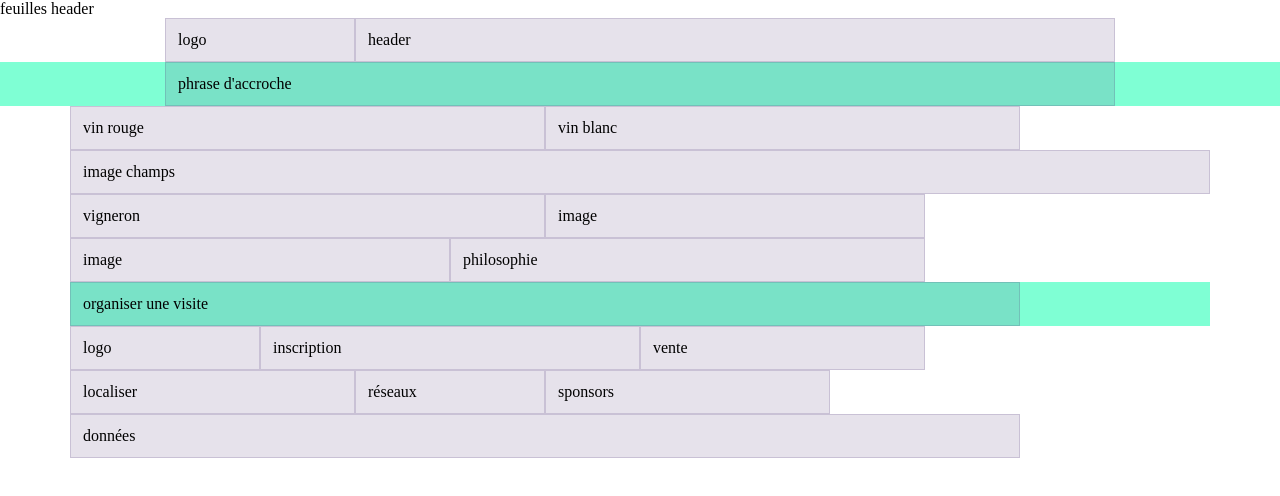
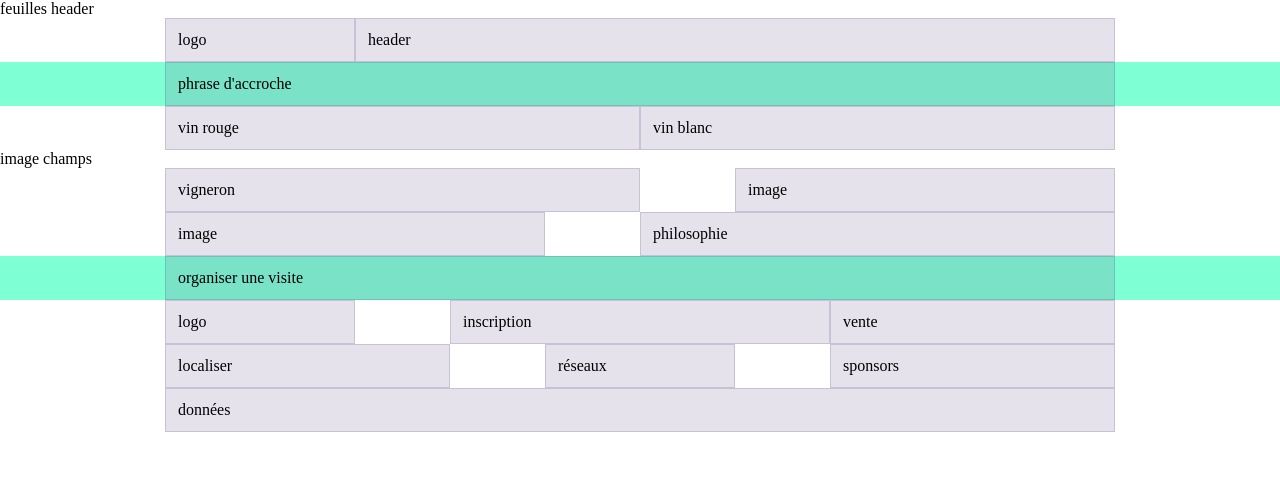
Before and after one commit to LysianeRial/examen-vins, a website built with Parcel: page src/index.html in a window 1280 px wide. Built offline with nearby package versions, Linux system fonts and the light colour scheme.

Commit message:
grille bootstrap homepage terminé

```diff
--- a/src/index.html
+++ b/src/index.html
@@ -15,7 +15,8 @@
         <div class="col-8">header</div>
       </div>
     </div>
-    <div class="background">
+
+    <div class="background-bootstrap">
       <div class="container">
         <div class="row">
           <div class="col-10 offset-1">phrase d'accroche</div>
@@ -25,56 +26,54 @@
 
     <div class="container">
       <div class="row">
-        <div class="col-5">vin rouge</div>
+        <div class="col-5 offset-1">vin rouge</div>
         <div class="col-5">vin blanc</div>
+      </div>
+    </div>
+
+    <div class="leaves">image champs</div>
+
+    <div class="container">
+      <div class="row">
+        <div class="col-5 offset-1">vigneron</div>
+        <div class="col-4 offset-1">image</div>
       </div>
     </div>
 
     <div class="container">
       <div class="row">
-        <div class="col">image champs</div>
+        <div class="col-4 offset-1">image</div>
+        <div class="col-5 offset-1">philosophie</div>
       </div>
     </div>
 
-    <div class="container">
-      <div class="row vigneron-philosophie-footer">
-        <div class="col-5">vigneron</div>
-        <div class="col-4">image</div>
-      </div>
-    </div>
-
-    <div class="container">
-      <div class="row vigneron-philosophie-footer">
-        <div class="col-4">image</div>
-        <div class="col-5">philosophie</div>
-      </div>
-    </div>
-
-    <div class="container">
-      <div class="row background">
-        <div class="col-10">organiser une visite</div>
+    <div class="background-bootstrap">
+      <div class="container">
+        <div class="row">
+          <div class="col-10 offset-1">organiser une visite</div>
+        </div>
       </div>
     </div>
 
     <div class="container">
       <div class="row">
-        <div class="col-2">logo</div>
-        <div class="col-4">inscription</div>
+        <div class="col-2 offset-1">logo</div>
+        <div class="col-4 offset-1">inscription</div>
         <div class="col-3">vente</div>
       </div>
     </div>
 
     <div class="container">
       <div class="row vigneron-philosophie-footer">
-        <div class="col-3">localiser</div>
-        <div class="col-2">réseaux</div>
-        <div class="col-3">sponsors</div>
+        <div class="col-3 offset-1">localiser</div>
+        <div class="col-2 offset-1">réseaux</div>
+        <div class="col-3 offset-1">sponsors</div>
       </div>
     </div>
 
     <div class="container">
       <div class="row">
-        <div class="col-10">données</div>
+        <div class="col-10 offset-1">données</div>
       </div>
     </div>
 
--- a/src/scss/main.scss
+++ b/src/scss/main.scss
@@ -31,21 +31,6 @@ body {
   font-family: Halyard Text;
 }
 
-.background {
+.background-bootstrap {
   background-color: aquamarine;
 }
-
-// .container {
-//   display: inline;
-// }
-
-// .row {
-//   gap: 20px;
-//   display: flex;
-//   justify-content: center;
-//   padding-bottom: 60px;
-// }
-
-// .vigneron-philosophie-footer {
-//   gap: 142px;
-// }
```
